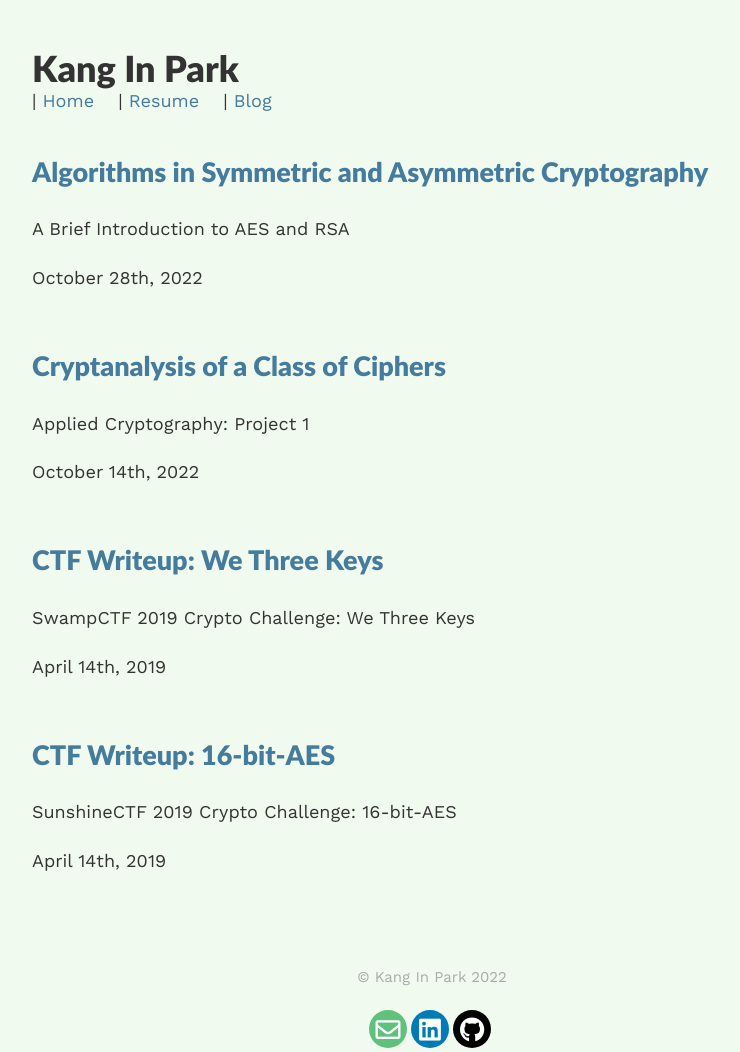
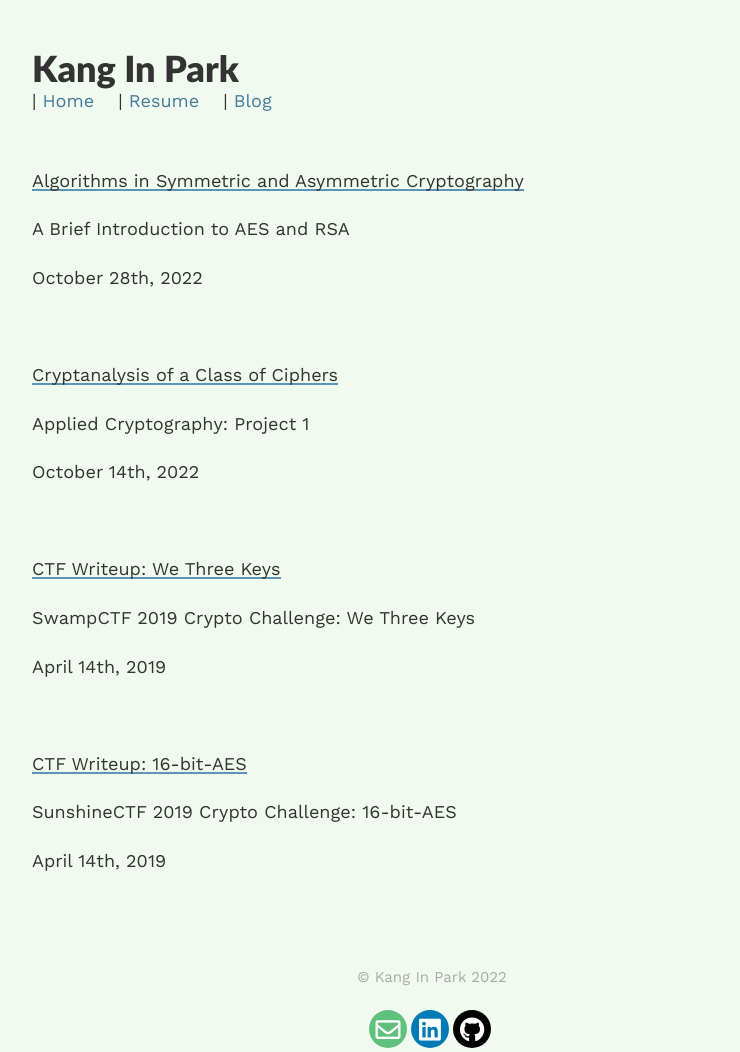
Before and after one commit to kip218/blog, a Jekyll site: the page built from blog/index.html, in a window 1280 px wide. Shown: the whole page, without its empty margins (208-948 px from the left). Built offline with Jekyll 4.4.1, drawn with Linux system fonts in a browser that asks for light colours; nearby versions of some CDN libraries; the list of posts is cut into pages by our own code.

Commit message:
changing title format for blog posts

```diff
--- a/blog/index.html
+++ b/blog/index.html
@@ -4,7 +4,9 @@ layout: default
 
 <div class="article-list">
   {% for post in paginator.posts %}
-    <h2><a href="{{post.url | prepend: site.baseurl}}">{{post.title}}</a></h2>
+    <p>
+      <a href="{{post.url | prepend: site.baseurl}}">{{post.title}}</a>
+    </p>
     <p>{{post.excerpt | strip_html}}</p>
     <p>{{post.date | date_to_long_string: "ordinal", 'US'}}</p>
     <br>
```
